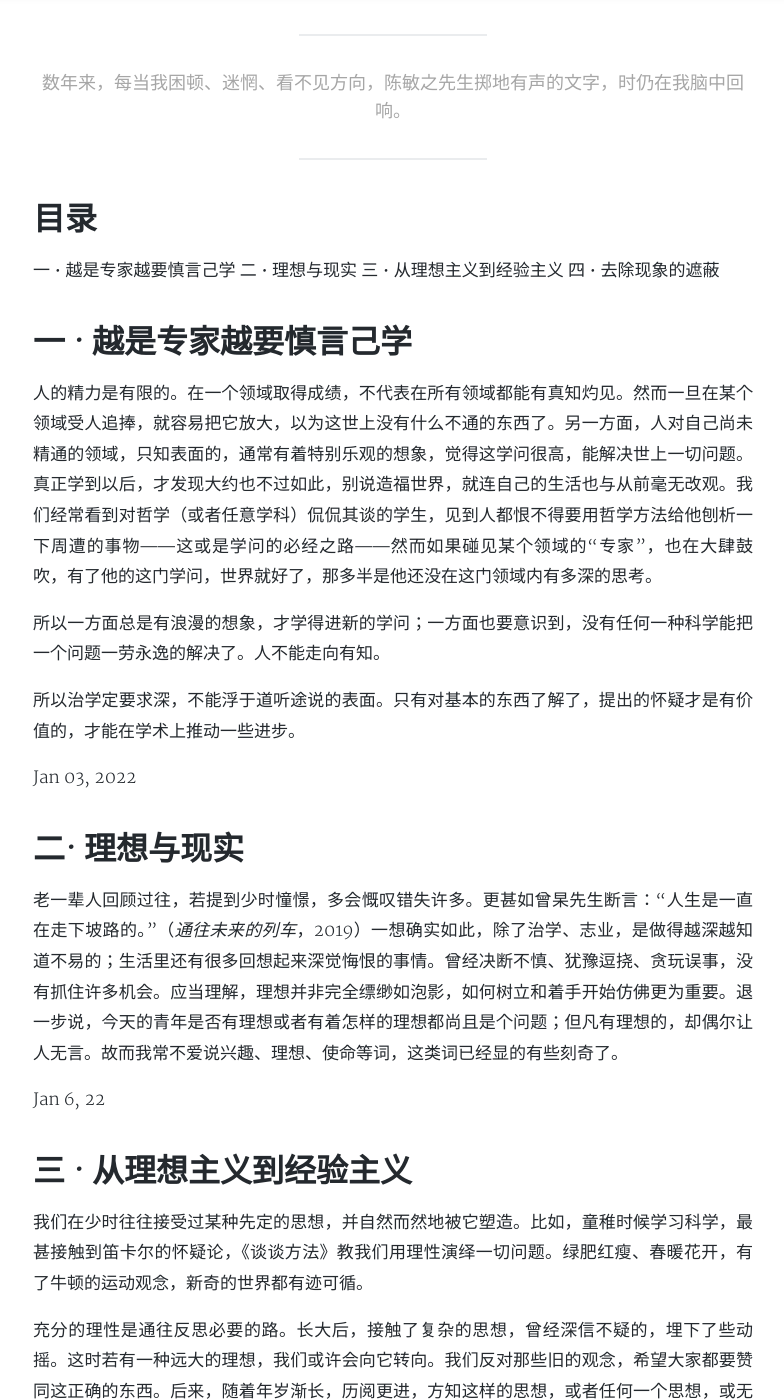
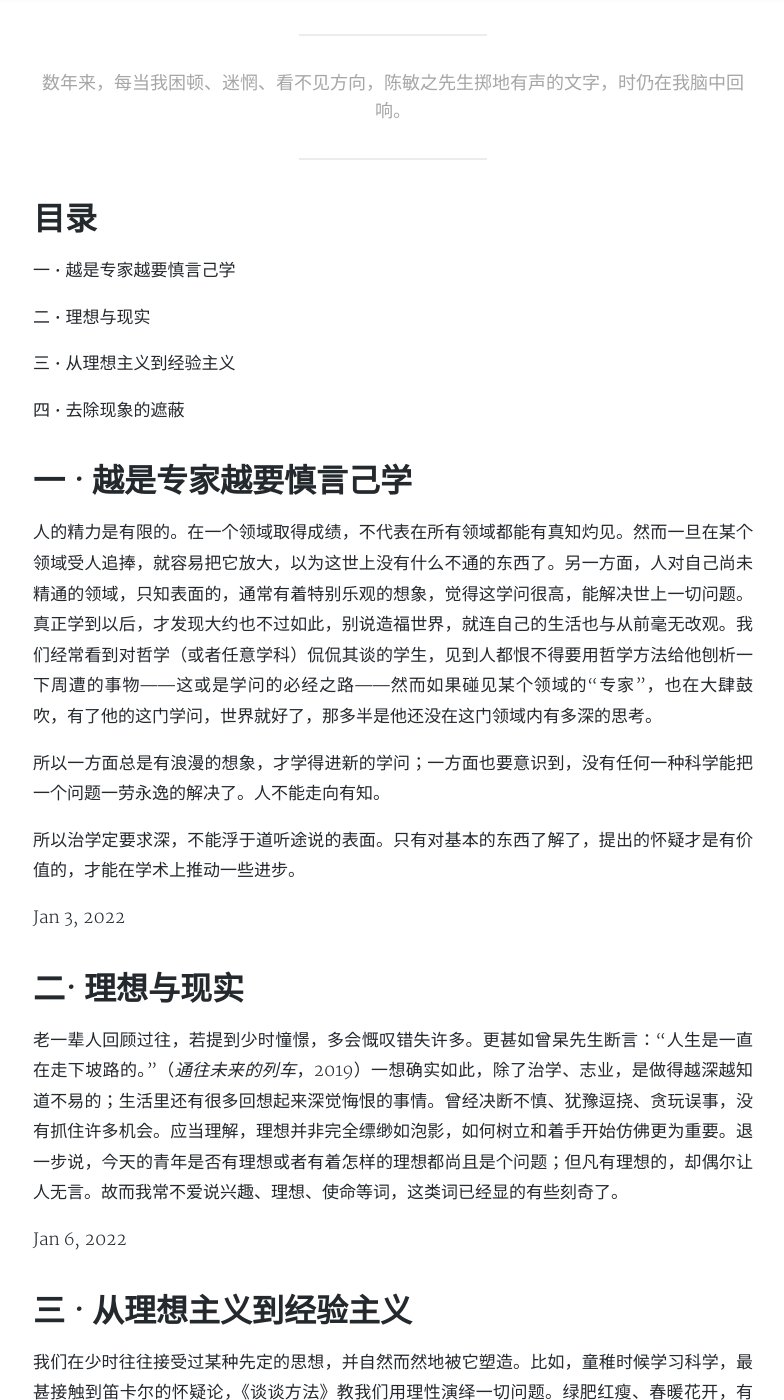
Before and after one commit to imrsp/imrsp.github.io-old, a Jekyll site: the page built from _posts/2022-01-04-snip.md, in a window 1280 px wide and 1400 px high, scrolled down 466 px. Shown: the whole window, without its empty margins (247-1031 px from the left). Built offline with Jekyll 4.4.1, drawn with Linux system fonts in a browser that asks for light colours; nearby versions of some CDN libraries; comment, search, counter and statistics services are not loaded; a style sheet for code colours, icons or effects is not loaded.

Commit message:
Update 2022-01-04-snip.md

```diff
--- a/_posts/2022-01-04-snip.md
+++ b/_posts/2022-01-04-snip.md
@@ -10,9 +10,13 @@ tags: snip 思维方式
 ---
 
 # 目录
+
 一 • 越是专家越要慎言己学
+
 二 • 理想与现实
+
 三 • 从理想主义到经验主义
+
 四 • 去除现象的遮蔽
 
 
@@ -24,14 +28,14 @@ tags: snip 思维方式
 
 所以治学定要求深，不能浮于道听途说的表面。只有对基本的东西了解了，提出的怀疑才是有价值的，才能在学术上推动一些进步。
 
-Jan 03, 2022
+Jan 3, 2022
 
 
 # 二· 理想与现实
 
 老一辈人回顾过往，若提到少时憧憬，多会慨叹错失许多。更甚如曾杲先生断言：“人生是一直在走下坡路的。”（*通往未来的列车*，2019）一想确实如此，除了治学、志业，是做得越深越知道不易的；生活里还有很多回想起来深觉悔恨的事情。曾经决断不慎、犹豫逗挠、贪玩误事，没有抓住许多机会。应当理解，理想并非完全缥缈如泡影，如何树立和着手开始仿佛更为重要。退一步说，今天的青年是否有理想或者有着怎样的理想都尚且是个问题；但凡有理想的，却偶尔让人无言。故而我常不爱说兴趣、理想、使命等词，这类词已经显的有些刻奇了。
 
-Jan 6, 22
+Jan 6, 2022
 
 
 # 三 · 从理想主义到经验主义
```
